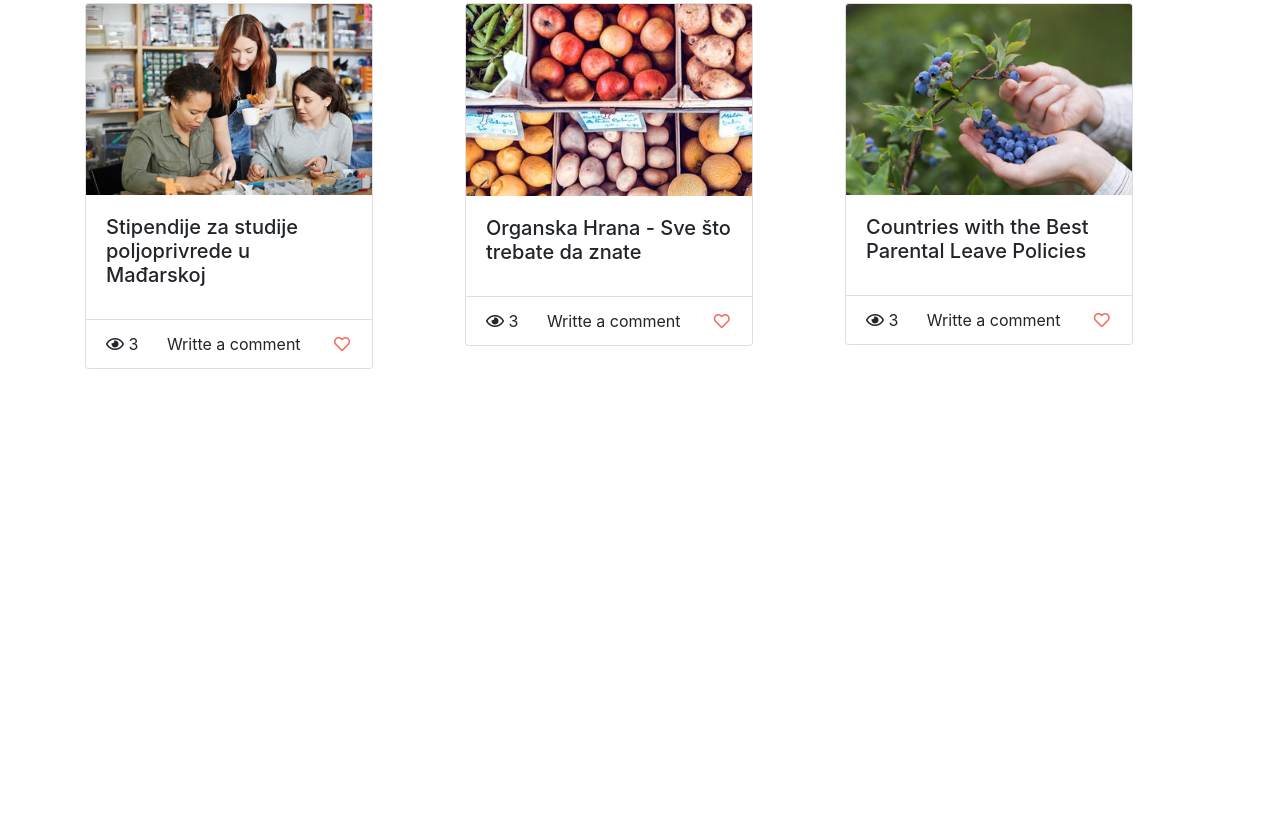
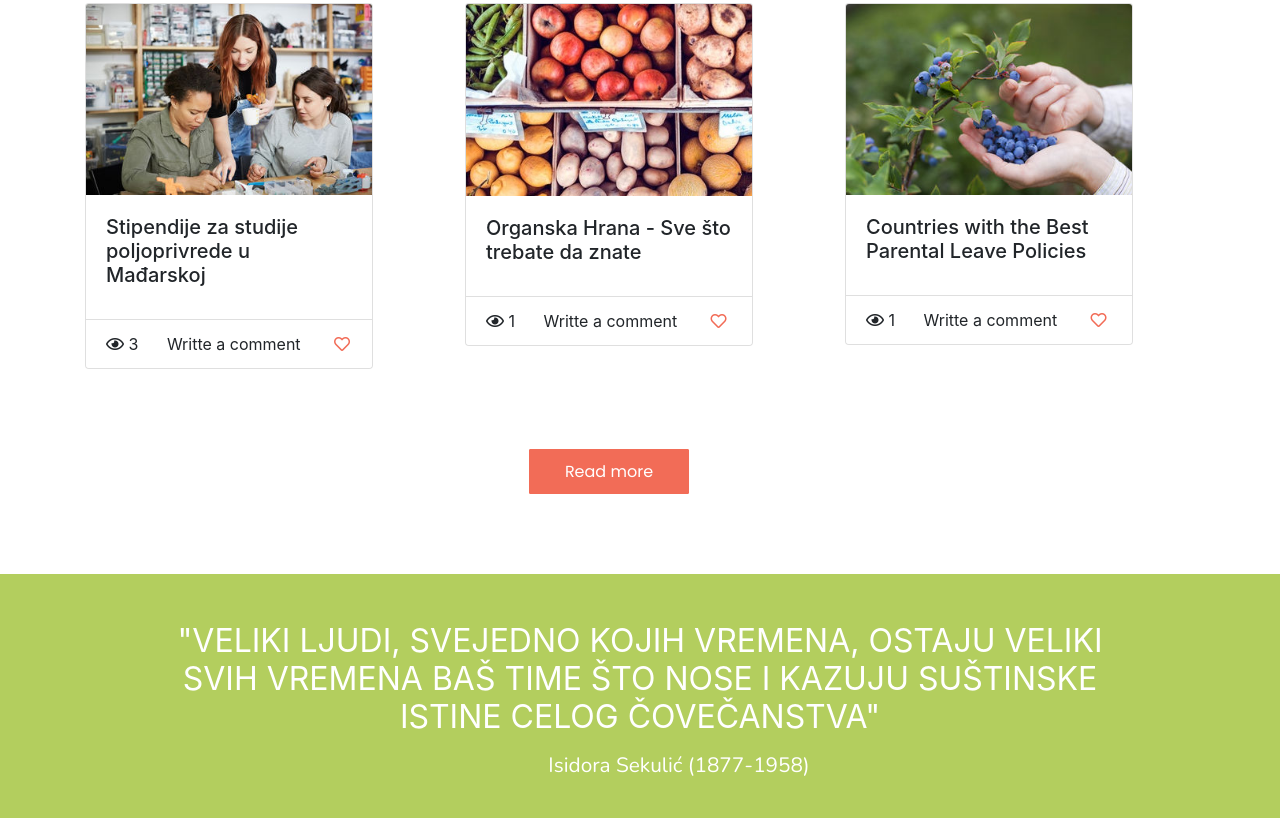
Before and after one commit to petar1196/Fondacija-, a plain HTML site: page web/index.html in a window 1280 px wide. Shown: the part 480-1298 px from the top of the page. Before the commit the page ends 849 px from the top, so only its background shows below. Drawn offline with nearby package versions, Linux system fonts and the light colour scheme.

Commit message:
Section news final - version 1

```diff
--- a/frontend/scss/_custom.scss
+++ b/frontend/scss/_custom.scss
@@ -4,3 +4,4 @@ $my-green: #B3CE5E;
 $transparent: rgba(255,255,255,0.9);
 
 $font-poppins: 'Poppins', sans-serif;
+$font-nunito:  'Nunito', sans-serif;
--- a/frontend/scss/components/_news.scss
+++ b/frontend/scss/components/_news.scss
@@ -20,3 +20,63 @@ span.3 {
 span.writte {
     padding-left: 1.5rem;
 }
+
+button.more {
+    background-color: $my-red;
+    border: solid $my-red 1px;
+    border-radius: 1px;
+    width: 10em;
+    height: 2.8em;
+    margin-top: 5rem;
+    margin-left: 4rem;
+
+
+
+}
+
+span.read {
+    color: #fff;
+    font-family: $font-poppins;
+}
+
+
+    button.more {
+        margin-left: 4rem;
+    }
+
+
+.container-fluid.green {
+    background-color: $my-green;
+    margin-top: 5rem;
+    padding-top: 3rem;
+    padding-bottom: 2rem;
+}
+
+h2.veliki {
+    text-align: center;
+    color: #fff;
+    font-weight: 400;
+}
+
+h5.isidora {
+    color: #fff;
+    font-weight: 400;
+    font-size: 1.3rem;
+    padding-top: 0.5rem;
+    font-family: $font-nunito;
+}
+
+
+@media (max-width: 567px) {
+    .card {
+        margin-left: 7rem;
+    }
+
+    button.more {
+        margin-left: 11rem;
+    }
+
+    h5.isidora {
+        margin-left: 5.5em;
+    }
+}
--- a/web/index.html
+++ b/web/index.html
@@ -6,6 +6,7 @@
   <meta charset="utf-8">
   <meta name="viewport" content="width=device-width, initial-scale=1, shrink-to-fit=no">
   <link rel="stylesheet" href="stylesheets/style.css">
+  <link href="https://fonts.googleapis.com/css?family=Nunito" rel="stylesheet">
   <link rel="stylesheet" href="https://use.fontawesome.com/releases/v5.8.1/css/all.css" integrity="sha384-50oBUHEmvpQ+1lW4y57PTFmhCaXp0ML5d60M1M7uH2+nqUivzIebhndOJK28anvf" crossorigin="anonymous">
   <link href="https://fonts.googleapis.com/css?family=Poppins" rel="stylesheet">
 
@@ -107,7 +108,7 @@
             </div>
             <ul class="list-group list-group-flush">
                 <li class="list-group-item">
-                  <i class="far fa-eye fa-1x"></i><span class="3"> 3</span> <span class="writte">Writte a comment </span>
+                  <i class="far fa-eye fa-1x"></i><span class="3"> 1</span> <span class="writte">Writte a comment </span>
                   <i class="far fa-heart fa-1x"></i>
                 </li>
               </ul>
@@ -121,14 +122,37 @@
               </div>
               <ul class="list-group list-group-flush">
                   <li class="list-group-item">
-                    <i class="far fa-eye fa-1x"></i><span class="3"> 3</span> <span class="writte">Writte a comment </span>
+                    <i class="far fa-eye fa-1x"></i><span class="3"> 1</span> <span class="writte">Writte a comment </span>
                     <i class="far fa-heart fa-1x"></i>
                   </li>
                 </ul>
             </div>
           </div>
+      </div>
 
+      <div class="row">
+        <div class="col-sm-4"></div>
+        <div class="col-sm-4">
+          <button class="more"> <span class="read">Read more </span></button>
+        </div>
+        <div class="col-sm-4"></div>
       </div>
+    </div>
+
+    <div class="container-fluid green">
+      <div class="row">
+        <div class="col-sm-12">
+          <h2 class="veliki">"VELIKI LJUDI, SVEJEDNO KOJIH VREMENA, OSTAJU VELIKI <br> SVIH VREMENA BAŠ TIME ŠTO NOSE I KAZUJU SUŠTINSKE <br> ISTINE CELOG ČOVEČANSTVA"</h1>
+        </div>
+      </div>
+      <div class="row">
+        <div class="col-sm-5"></div>
+        <div class="col-sm-3">
+          <h5 class="isidora">Isidora Sekulić (1877-1958)</h5>
+        </div>
+        <div class="col-sm-4"></div>
+      </div>
+
     </div>
   </section>
 
```
Also changed, not shown: web/stylesheets/style.css, web/stylesheets/style.min.css, 1 other file.
